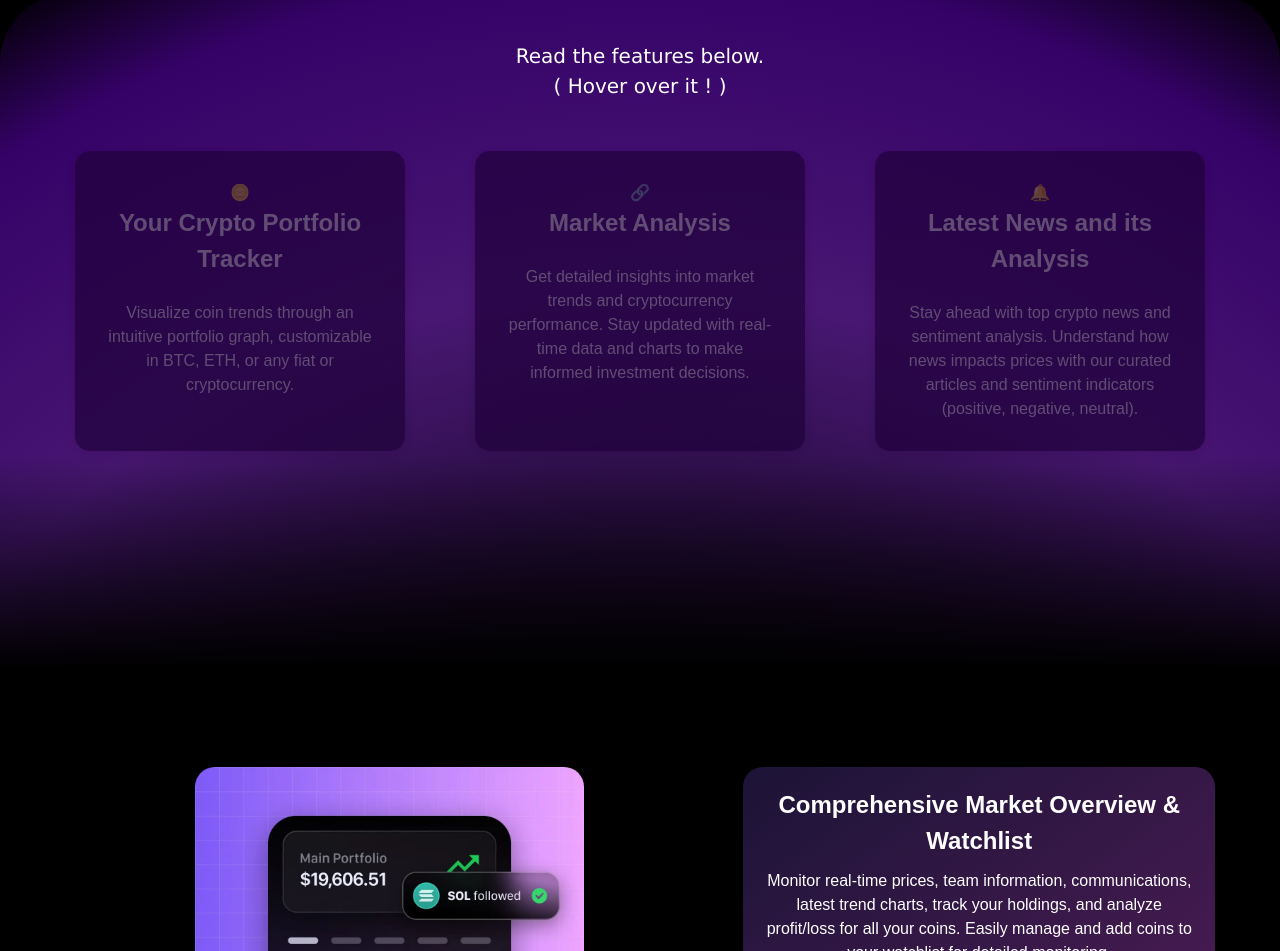
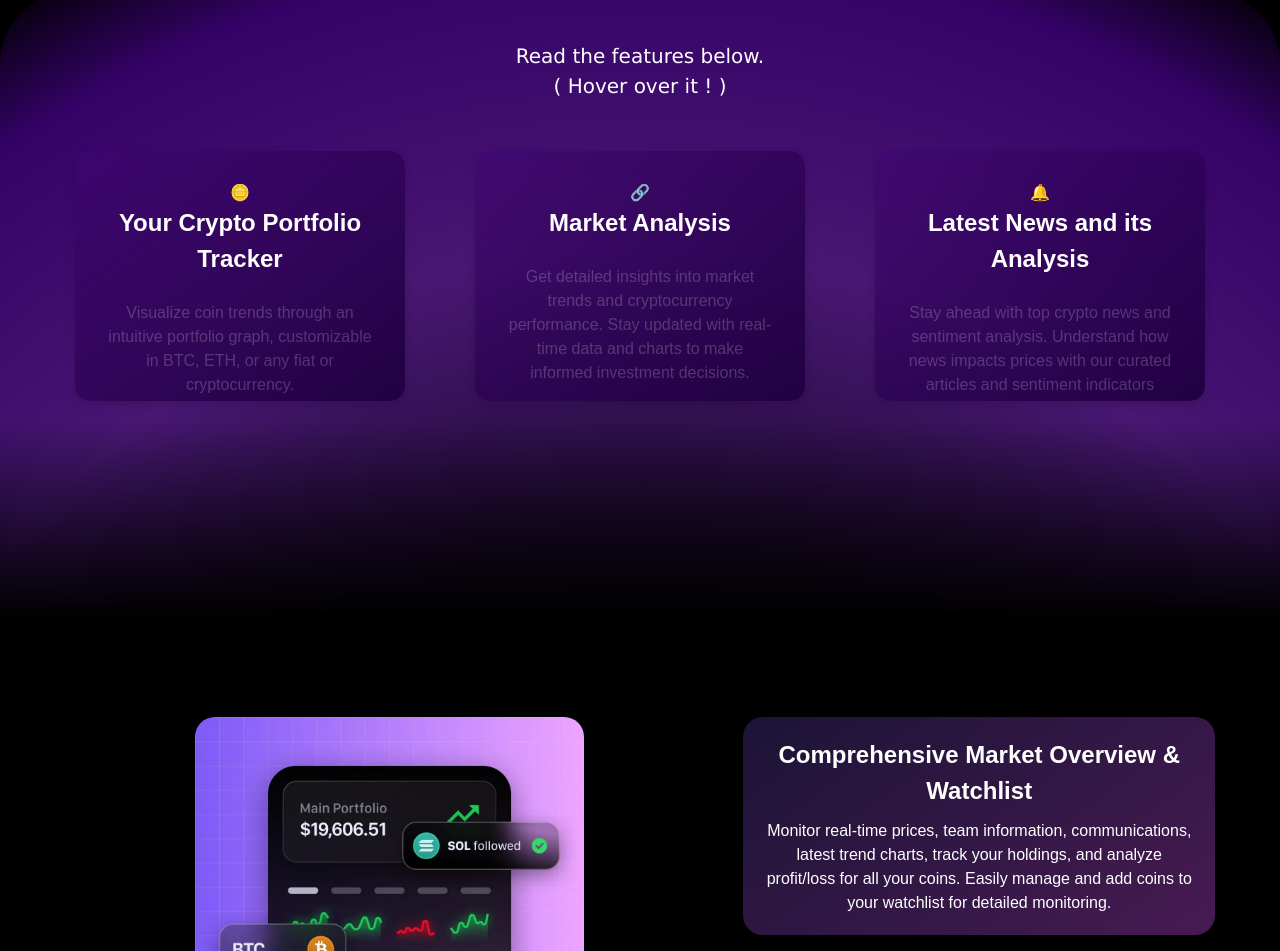
Before and after one commit to iadityagupta/KOINER, a React (Create React App) app: page / in a window 1280 px wide. Shown: the part 751-1702 px from the top of the page. Built offline with nearby package versions, Linux system fonts and the light colour scheme.

Commit message:
modified:   src/components/Exchanges.css 	modified:   src/components/Exchanges.jsx

```diff
--- a/src/components/Exchanges.css
+++ b/src/components/Exchanges.css
@@ -19,17 +19,9 @@ body {
 .highlight {
     background-image: linear-gradient(to right, #9a7dee, #eda4ff);
     -webkit-text-fill-color: transparent;
-
     -webkit-background-clip: text;
     background-clip: text;
 }
-
-
-
-
-
-
-
 
 .eapp {
     text-align: center;
@@ -37,7 +29,7 @@ body {
     background: #000000;
     font-family: Arial, sans-serif;
 }
-/* Main content section */
+
 .emain-content {
     display: flex;
     justify-content: space-between;
@@ -45,7 +37,6 @@ body {
     padding: 45px;
 }
 
-/* Text section styles */
 .etext-section {
     max-width: 800px;
 }
@@ -62,14 +53,11 @@ body {
     margin-bottom: 50px;
 }
 
-/* Buttons styles */
 .ebuttons {
     display: flex;
     justify-content: center;
     margin-top: 20px;
 }
-
-
 
 .etrack-button, .elearn-button {
     padding: 15px 30px;
@@ -85,7 +73,7 @@ body {
     margin-right: 20px;
 }
 
-.etrack-button:hover{
+.etrack-button:hover {
     color: #eda4ff;
     background-color: #5d0481;
 }
@@ -96,7 +84,6 @@ body {
     border: 1px solid white;
 }
 
-/* Image section styles */
 .eimage-section img {
     max-width: 100%;
     height: auto;
@@ -105,47 +92,41 @@ body {
     margin: 0 auto;
 }
 
-/* Features section styles */
-
 .efeatures {
     display: flex;
     justify-content: space-around;
     padding: 50px;
     gap: 20px;
-
 }
 
 .efeature {
-    position: relative; /* Necessary for the pull up effect */
+    position: relative;
     background-color: transparent;
-    background-image: linear-gradient(325deg, rgba(53, 20, 161, 0.04), rgba(91, 8, 139, 0.232));
+    background-image: linear-gradient(325deg, rgb(34, 0, 67), rgba(64, 4, 117, 0.499));
     padding: 30px;
     border-radius: 15px;
     width: 28%;
     text-align: center;
     color: #ffffff;
-    box-shadow: 0 4px 8px rgba(44, 4, 63, 0.2);
-    transition: transform 0.3s, box-shadow 0.3s;
-    overflow: hidden; /* Hide content overflow */
+    box-shadow: 0 4px 8px rgba(38, 0, 55, 0.2);
+    transition: transform 0.3s, box-shadow 0.3s, background-color 0.3s;
+    height: 250px; /* Set a fixed height for the card */
+    overflow: hidden; /* Hide overflow content */
 }
-.headingef{
+
+.headingef {
     justify-content: center;
     display: block;
-
 }
 
-.excont{
-
+.excont {
     margin-top: 100px;
-
     border-top-left-radius: 70px;
     border-top-right-radius: 70px;
     background-image: linear-gradient(to bottom, rgba(10, 10, 11, 0) 68%, #000000), radial-gradient(circle farthest-corner at 50% 170%, rgba(221, 83, 255, 0) 21%, rgba(143, 46, 228, 0.5) 65%, #350268 89%, #000000);
-
 }
 
-
-.eswipe{
+.eswipe {
     text-align: center;
     margin-top: 3rem;
     display: inline-block;
@@ -154,34 +135,23 @@ body {
     font-family:'Lucida Sans', 'Lucida Sans Regular', 'Lucida Grande', 'Lucida Sans Unicode', Geneva, Verdana, sans-serif;
 }
 
-.efeature::before {
-    content: '';
-    position: absolute;
-    top: 0;
-    left: 0;
-    width: 100%;
-    height: 100%;
-    background: rgba(30, 1, 56, 0.7); /* Dark overlay */
-    transition: transform 1s;
-    transform: translateY(0); /* Initially visible */
+/* Paragraph with low opacity by default */
+.efeature p {
+    opacity: 0.2;
+    transition: opacity 0.3s; /* Smooth transition */
 }
 
-.efeature:hover::before {
-    transform: translateY(-100%);
-
+/* Increase opacity on hover */
+.efeature:hover p {
+    opacity: 1;
 }
 
-.efeature .content {
-    position: relative; /* Necessary for proper positioning */
-    opacity: 1; /* Keep content visible */
-    transform: translateY(0); /* Default position */
-    transition: transform 0.3s ease-in-out; /* Smooth transition */
+/* Change background color on hover */
+.efeature:hover {
+    background-color: rgba(0, 0, 0, 0.5); /* Adjust the color as needed */
 }
 
-.efeature:hover .content {
-    transform: translateY(20px); /* Move content down on hover */
-}
-
+/* Styles for the icons, titles, and descriptions */
 .efeature .icon {
     font-size: 3rem;
     margin-bottom: 15px;
@@ -199,36 +169,17 @@ body {
     line-height: 1.5;
 }
 
-/* Optional: Add some animation to the icons */
-@keyframes bounce {
-    0%, 20%, 50%, 80%, 100% {
-        transform: translateY(0);
-    }
-    40% {
-        transform: translateY(-10px);
-    }
-    60% {
-        transform: translateY(-5px);
-    }
-}
-
-.efeature .icon:hover {
-    animation: bounce 1s;
-}
-
-
-
 /* Market overview section styles */
 .emarket-overview {
     display: flex;
     justify-content: space-around;
-    align-items: flex-start; /* Adjust alignment */
+    align-items: flex-start;
     padding: 50px;
 }
 
 .eoverview-image {
-    width: 55%; /* Set fixed width for the image container */
-    min-width: 320px; /* Set minimum width to prevent contraction */
+    width: 55%;
+    min-width: 320px;
     text-align: center;
 }
 
@@ -236,8 +187,8 @@ body {
     max-width: 60%;
     height: auto;
     border-radius: 20px;
-    display: inline-block; /* Use inline-block to respect width and height */
-    vertical-align: top; /* Align images to the top */
+    display: inline-block;
+    vertical-align: top;
 }
 
 .emarket-features {
@@ -251,32 +202,23 @@ body {
     border-radius: 20px;
     margin-bottom: 40px;
     cursor: pointer;
-    transition: transform 0.5s ease, box-shadow 0.5s ease; /* Transition for transform and box-shadow */
+    transition: transform 0.5s ease, box-shadow 0.5s ease;
 }
 
 .emarket-feature.active {
-    transform: scale(1.1); /* Linear expansion */
-    box-shadow: 0 0 20px rgba(0, 0, 0, 0.2); /* Example: Shadow effect */
+    transform: scale(1.1);
+    box-shadow: 0 0 20px rgba(0, 0, 0, 0.2);
 }
-
-
-
-.emarket-feature.active {
-    transform: scale(1.1); /* Example: Expand scale */
-    box-shadow: 0 0 20px rgba(0, 0, 0, 0.2); /* Example: Shadow effect */
-}
-
 
 .emarket-feature.open {
     background-color: transparent;
     background-image: linear-gradient(325deg, rgba(221, 83, 255, .32), rgba(126, 90, 247, .22));
 }
 
-.emarket-feature:hover{
-    transform: scale(1.03); /* Slightly enlarge on hover */
-    box-shadow: 0 8px 16px rgba(0, 0, 0, 0.737); /* More pronounced shadow on hover */
+.emarket-feature:hover {
+    transform: scale(1.03);
+    box-shadow: 0 8px 16px rgba(0, 0, 0, 0.737);
 }
-
 
 .emarket-feature h2 {
     font-size: 24px;
@@ -288,7 +230,6 @@ body {
     line-height: 1.5;
 }
 
-/* Portfolio info styles */
 .eportfolio-info h3 {
     margin: 0;
     color: #f39c12;
@@ -304,10 +245,6 @@ body {
     margin: 10px 0;
 }
 
-
-
-
-/* Responsive adjustments */
 @media (max-width: 768px) {
     .emain-content {
         flex-direction: column;
@@ -335,7 +272,7 @@ body {
 
     .eoverview-image {
         width: 70%;
-        min-width: auto; /* Reset minimum width */
+        min-width: auto;
         text-align: center;
     }
 
--- a/src/components/Exchanges.jsx
+++ b/src/components/Exchanges.jsx
@@ -45,7 +45,7 @@ function Exchanges() {
                         </div>
                     </div>
                     <div className="eimage-section">
-                        <img src={cryptoImage} alt="Crypto Tracker" />
+                        <img src={cryptoImage} alt="Krypto Tracker" />
                     </div>
                 </main>
                 <div className='excont'>
```
